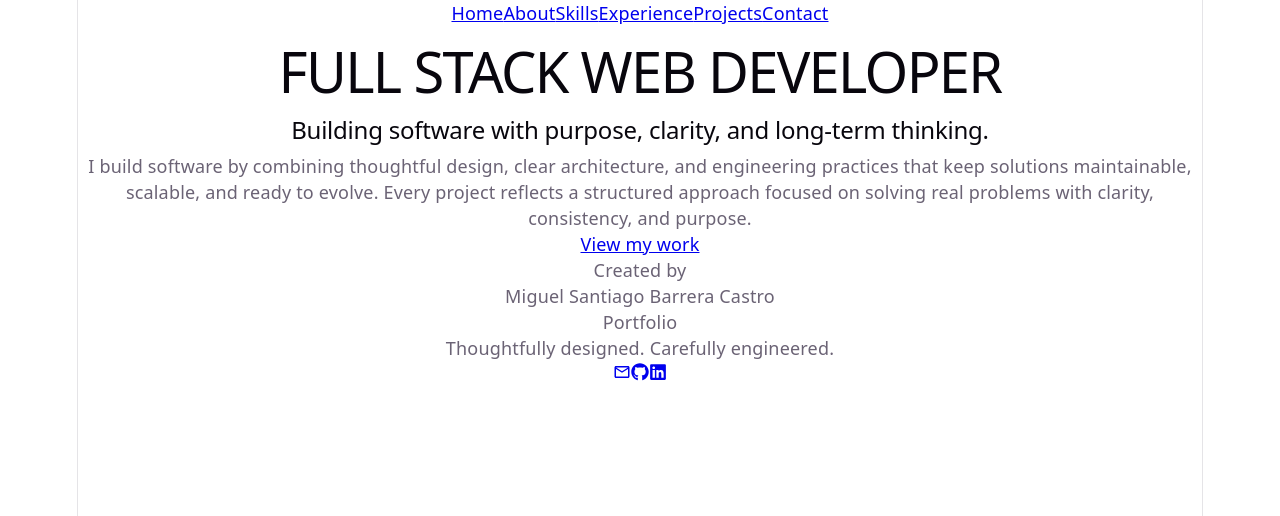
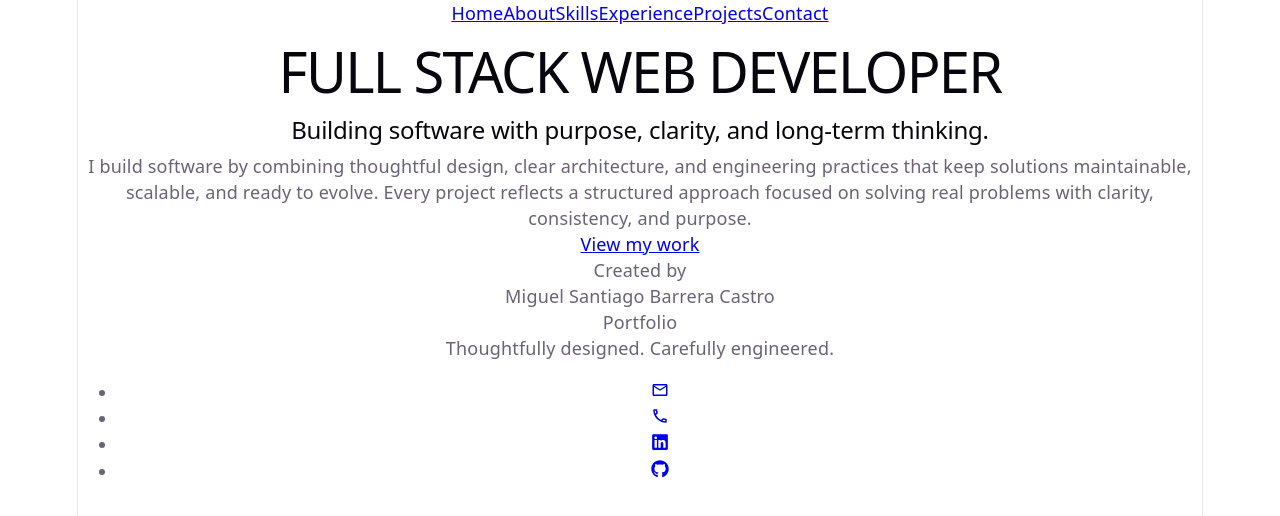
Before and after one commit to Entus01/Portfolio, a React (Vite) app: page / in a window 1280 px wide. Shown: the top 516 px of the page. Built offline with nearby package versions, Linux system fonts and the light colour scheme.

Commit message:
refactor(contact): extract reusable social links component

```diff
--- a/src/components/Footer/Footer.jsx
+++ b/src/components/Footer/Footer.jsx
@@ -1,5 +1,4 @@
-import { MdOutlineEmail } from "react-icons/md";
-import { FaGithub, FaLinkedin } from "react-icons/fa";
+import SocialLinks from "../SocialLinks/SocialLinks.jsx";
 import { profile } from "../../content/profile.js";
 import "./Footer.css";
 
@@ -19,33 +18,7 @@ export default function Footer() {
       </section>
 
       <section className="footer__section footer__section--right">
-        <a
-          className="footer__social-link"
-          href={`mailto:${profile.email}`}
-          aria-label="Send email to Miguel Barrera"
-        >
-          <MdOutlineEmail />
-        </a>
-
-        <a
-          className="footer__social-link"
-          href={profile.github}
-          target="_blank"
-          rel="noopener noreferrer"
-          aria-label="Visit Miguel Barrera's GitHub profile"
-        >
-          <FaGithub />
-        </a>
-
-        <a
-          className="footer__social-link"
-          href={profile.linkedin}
-          target="_blank"
-          rel="noopener noreferrer"
-          aria-label="Visit Miguel Barrera's LinkedIn profile"
-        >
-          <FaLinkedin />
-        </a>
+        <SocialLinks variant="icons" />
       </section>
     </footer>
   );
--- /dev/null
+++ b/src/components/SocialLinks/SocialLinks.jsx
@@ -0,0 +1,64 @@
+import { MdOutlineEmail, MdOutlinePhone } from "react-icons/md";
+import { FaGithub, FaLinkedin } from "react-icons/fa";
+import { profile } from "../../content/profile.js";
+import "./SocialLinks.css";
+
+export default function SocialLinks({ variant }) {
+    const contactMethods = [
+        {
+            id: "email",
+            label: "Email",
+            href: `mailto:${profile.email}`,
+            icon: MdOutlineEmail,
+            external: false,
+        },
+        {
+            id: "phone",
+            label: "Phone",
+            href: `tel:${profile.phone}`,
+            icon: MdOutlinePhone,
+            external: false,
+        },
+        {
+            id: "linkedin",
+            label: "LinkedIn",
+            href: profile.linkedin,
+            icon: FaLinkedin,
+            external: true,
+        },
+        {
+            id: "github",
+            label: "GitHub",
+            href: profile.github,
+            icon: FaGithub,
+            external: true,
+        },
+    ];
+
+    return (
+        <ul className={`social-links social-links--${variant}`}>
+            {contactMethods.map((method) => {
+                const Icon = method.icon;
+
+                return (
+                    <li key={method.id} className="social-links__item">
+                        <a
+                            href={method.href}
+                            className="social-links__link"
+                            target={method.external ? "_blank" : undefined}
+                            rel={method.external ? "noopener noreferrer" : undefined}
+                        >
+                            <Icon className="social-links__icon" />
+
+                            {variant === "list" && (
+                                <span className="social-links__label">
+                                    {method.label}
+                                </span>
+                            )}
+                        </a>
+                    </li>
+                );
+            })}
+        </ul>
+    );
+}
--- a/src/pages/Contact/Contact.jsx
+++ b/src/pages/Contact/Contact.jsx
@@ -1,5 +1,46 @@
+import SocialLinks from "../../components/SocialLinks/SocialLinks.jsx";
+
 export default function Contact() {
-    return (
-        <h1>Contact</h1>
-    );
-};
+  return (
+    <>
+      <h1>Contact</h1>
+      <p>
+        If the way I approach software development aligns with what you're
+        looking for, I'd be glad to start a conversation.
+      </p>
+
+      <section>
+        <h2>Currently available for:</h2>
+        <ul>
+          <li>Junior Full Stack opportunities</li>
+          <li>Frontend development</li>
+          <li>Backend development</li>
+          <li>Freelance collaborations</li>
+        </ul>
+      </section>
+
+      <section>
+        <h2>Working Style</h2>
+        <ul>
+          <li>Documentation-first</li>
+          <li>Clear communication</li>
+          <li>Collaborative</li>
+          <li>Continuous learning</li>
+          <li>Remote</li>
+        </ul>
+      </section>
+
+      <section>
+        <h2>Get in touch</h2>
+        <SocialLinks variant="list" />
+      </section>
+
+      <section className="contact__closing">
+        <p>
+          Every project starts with a conversation. I'd be glad to hear about
+          yours.
+        </p>
+      </section>
+    </>
+  );
+}
```
Also changed, not shown: src/components/SocialLinks/SocialLinks.css (added).
